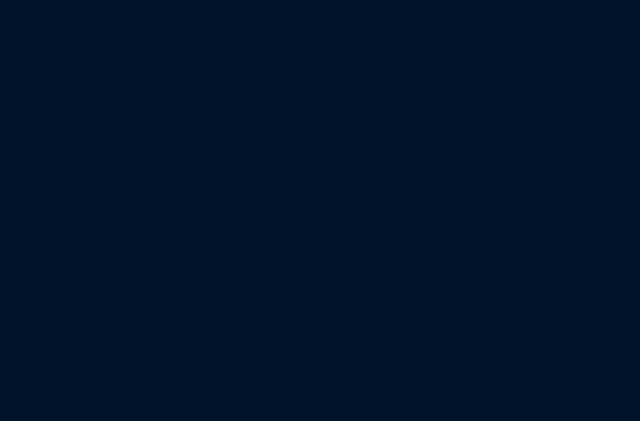
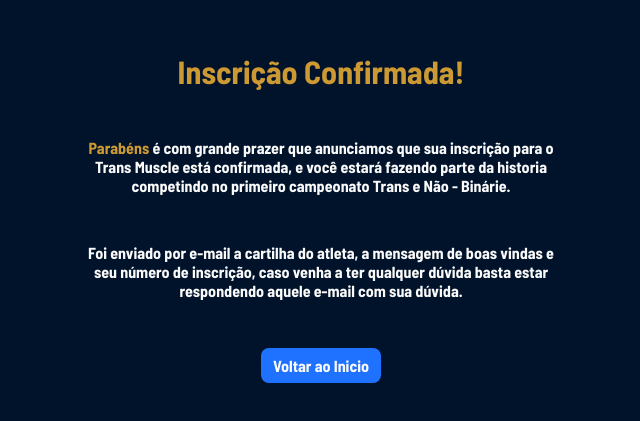
Before and after one commit to CarmoDev/Transmuscle, a React (Vite) app: page /confirmed in a window 1280 px wide. Before the commit this address had no page. Shown: the part 183-604 px from the top of the page, without its empty margins (319-959 px from the left). Built offline with nearby package versions, Linux system fonts and the light colour scheme; what @mercadopago/sdk-react would draw is missing.

Commit message:
feat: :sparkles: New styles on form

```diff
--- a/src/Pages/ConfirmPayment/index.jsx
+++ b/src/Pages/ConfirmPayment/index.jsx
@@ -0,0 +1,28 @@
+import { useNavigate } from "react-router-dom";
+
+import { PayButton } from "../Subscription/Components/ModalCoupon/styles";
+import { Container } from "./styles";
+
+export default function ConfirmPayment() {
+  const navigate = useNavigate();
+  return (
+    <Container>
+      <h1>Inscrição Confirmada!</h1>
+
+      <h4>
+        <strong>Parabéns</strong> é com grande prazer que anunciamos que sua
+        inscrição para o Trans Muscle está confirmada, e você estará fazendo
+        parte da historia competindo no primeiro campeonato Trans e Não -
+        Binárie.
+      </h4>
+
+      <h4>
+        Foi enviado por e-mail a cartilha do atleta, a mensagem de boas vindas e
+        seu número de inscrição, caso venha a ter qualquer dúvida basta estar
+        respondendo aquele e-mail com sua dúvida.
+      </h4>
+
+      <PayButton onClick={() => navigate("/")}>Voltar ao Inicio</PayButton>
+    </Container>
+  );
+}
--- /dev/null
+++ b/src/Pages/ConfirmPayment/styles.js
@@ -0,0 +1,22 @@
+import styled from "styled-components";
+
+export const Container = styled.div`
+  width: 100%;
+  height: 100dvh;
+  display: flex;
+  flex-direction: column;
+  align-items: center;
+  justify-content: center;
+  gap: 48px;
+
+  h4 {
+    text-align: center;
+    max-width: 480px;
+    width: 80%;
+    color: #fafafa;
+
+    strong {
+      color: #cc9933;
+    }
+  }
+`;
--- a/src/Pages/Subscription/Components/ModalCoupon/index.jsx
+++ b/src/Pages/Subscription/Components/ModalCoupon/index.jsx
@@ -35,7 +35,12 @@
             gap: 8,
           }}
         >
-          <input type="text" value={cupon} onChange={handleFileChange} />
+          <input
+            type="text"
+            placeholder={"Cupom"}
+            value={cupon}
+            onChange={handleFileChange}
+          />
           <br />
           <small>Apenas PDF, DOCX, Doc</small>
         </DialogContent>
--- a/src/Pages/Subscription/Components/ModalCoupon/styles.js
+++ b/src/Pages/Subscription/Components/ModalCoupon/styles.js
@@ -20,4 +20,13 @@
   color: #fafafa;
   background-color: #1f71ff;
   padding: 8px 12px;
+  cursor: pointer;
+
+  &:hover {
+    background-color: #2888ff;
+  }
+
+  &:active {
+    background-color: #0a51eb;
+  }
 `;
--- a/src/Pages/Subscription/Components/ModalOng/index.jsx
+++ b/src/Pages/Subscription/Components/ModalOng/index.jsx
@@ -90,7 +90,11 @@
               placeholder="Email"
               onChange={(event) => setEmail(event.target.value)}
             />
-            <input type="file" accept=".pdf" onChange={handleFileChange} />
+            <input
+              type="file"
+              accept=".pdf, .docx"
+              onChange={handleFileChange}
+            />
             <br />
             <small>Apenas PDF, DOCX, Doc</small>
           </DialogContent>
--- a/src/Pages/Subscription/Components/ModalOng/styles.js
+++ b/src/Pages/Subscription/Components/ModalOng/styles.js
@@ -20,4 +20,14 @@
   color: #fafafa;
   background-color: #1f71ff;
   padding: 8px 12px;
+  cursor: pointer;
+  transition: all 0.2s;
+
+  &:hover {
+    background-color: #2888ff;
+  }
+
+  &:active {
+    background-color: #0a51eb;
+  }
 `;
--- a/src/Routes.jsx
+++ b/src/Routes.jsx
@@ -1,12 +1,14 @@
 import { Route, Routes } from "react-router-dom";
 import Subscription from "./Pages/Subscription";
 import MainPage from "./Pages/MainPage";
+import ConfirmPayment from "./Pages/ConfirmPayment";
 
 export default function MainRoutes() {
   return (
     <Routes>
       <Route path="/" element={<MainPage />} />
       <Route path="/inscricao" element={<Subscription />} />
+      <Route path="/confirmed" element={<ConfirmPayment />} />
     </Routes>
   );
 }
```
